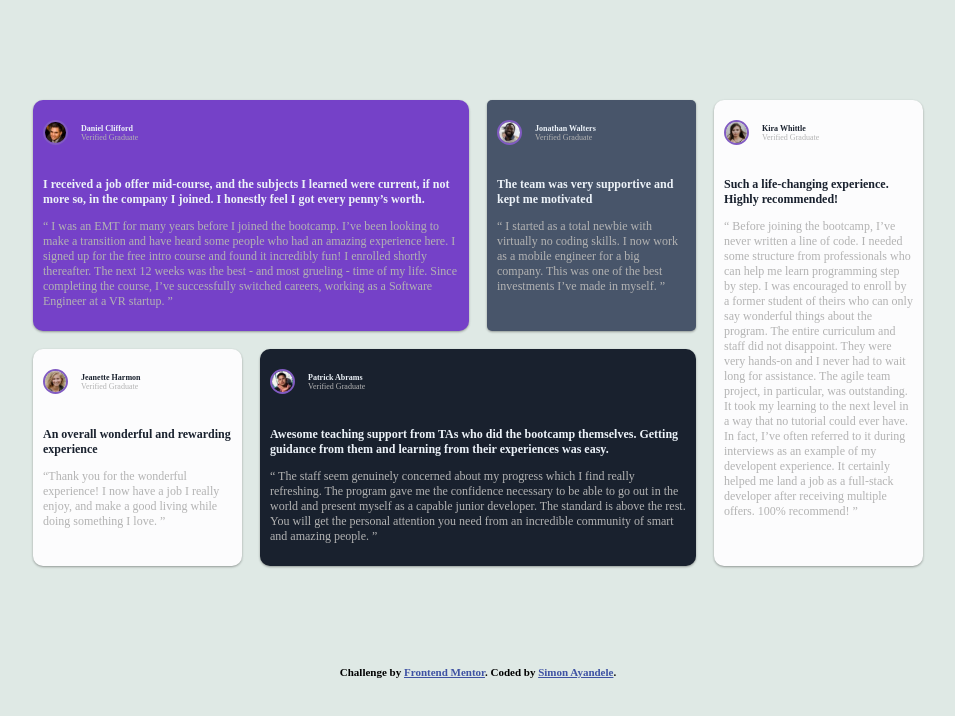
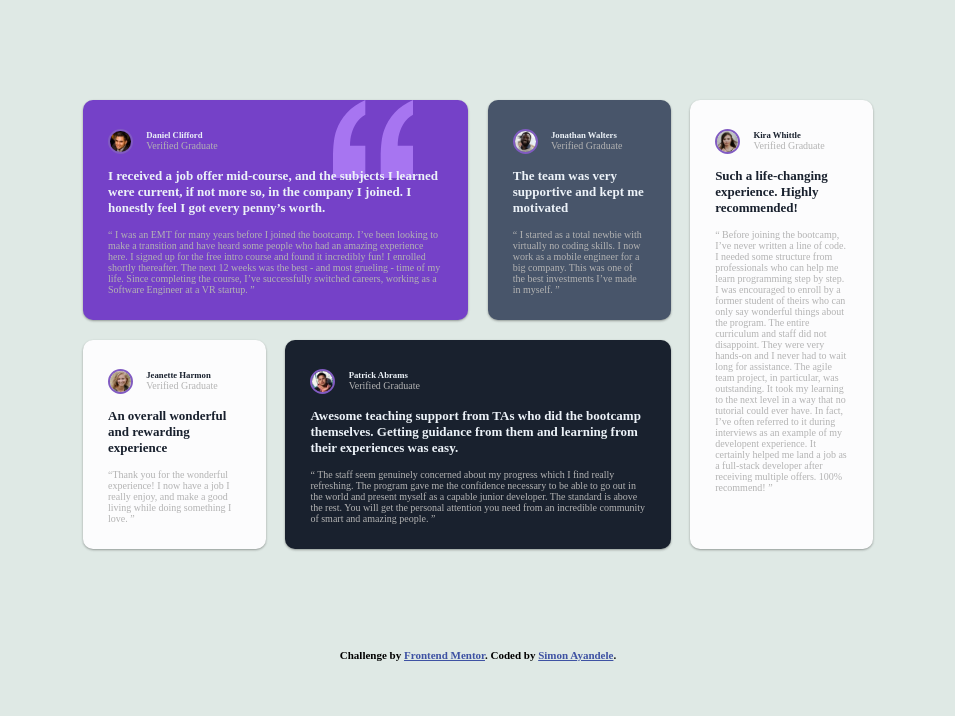
Before and after one commit to Oluwafemj/Grid-Sections, a plain HTML site: page index.html in a window 1280 px wide. Shown: the whole page, without its empty margins (162-1117 px from the left). Drawn offline with Linux system fonts and the light colour scheme.

Commit message:
padding adjustment

```diff
--- a/css/mystyle.css
+++ b/css/mystyle.css
@@ -4,15 +4,14 @@
 
 body{
     background-color: rgb(223, 233, 229);
-    background-image:url(images/bg-pattern-quotation.svg);
-    font-size: 12px;
+    font-size: 13px;
     font-weight: 600;
     font-family:Barlow Semi Condensed;
    }
 
 main{
     border: 2px ;
-    width: 900px;
+    width: 800px;
     margin: 95px auto;
     padding: 5px;
     color: hsl(210, 46%, 95%);
@@ -37,30 +36,38 @@ h6{
     top: -5px;
     position: relative;
     margin-left: 10px;
+    margin-bottom: 0px;
+}
+
+p{
+    margin-top: 10px;
 }
 
 .container{
     display: block;
+    font-size: 10px;
     font-weight:500;
     color: hsl(0, 0%, 70%);
 }
 
 .wrapper article:nth-child(1),article:nth-child(2),article:nth-child(3),article:nth-child(4),article:nth-child(5){
-    padding: 10px;
+    padding: 15px 25px;
     border-radius: 10px;
     box-shadow: 0 1px 3px rgba(0,0,0,0.12), 0 1px 2px rgba(0,0,0,0.24);
 }
 
 .wrapper article:nth-child(1){
     background-color: hsl(263, 55%, 52%);
+    background-image:url("../images/bg-pattern-quotation.svg");
+    background-repeat: no-repeat;
+    background-size: 80px;
+    background-position-x: 250px;
     grid-column: 1/3;
     grid-row: 1;
 }
 
 .wrapper article:nth-child(2){
     background-color: hsl(217, 19%, 35%);
-    padding: 10px;
-    border-radius: 5px;
 }
 
 .wrapper article:nth-child(3){
```
